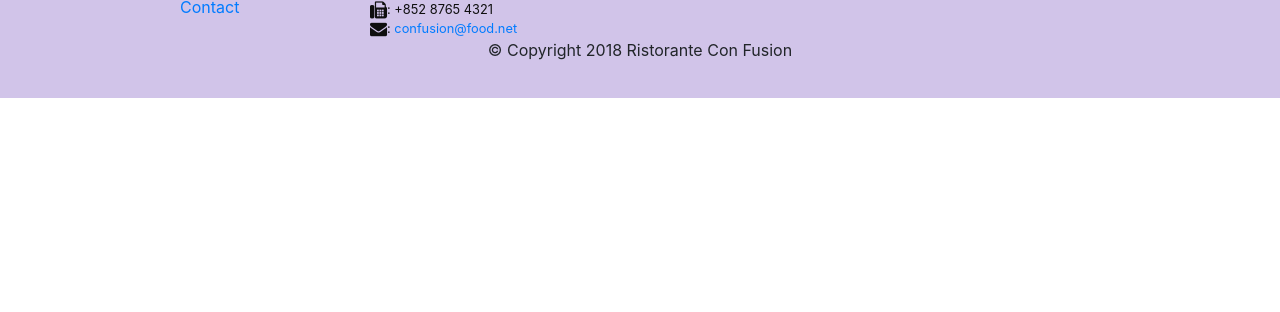
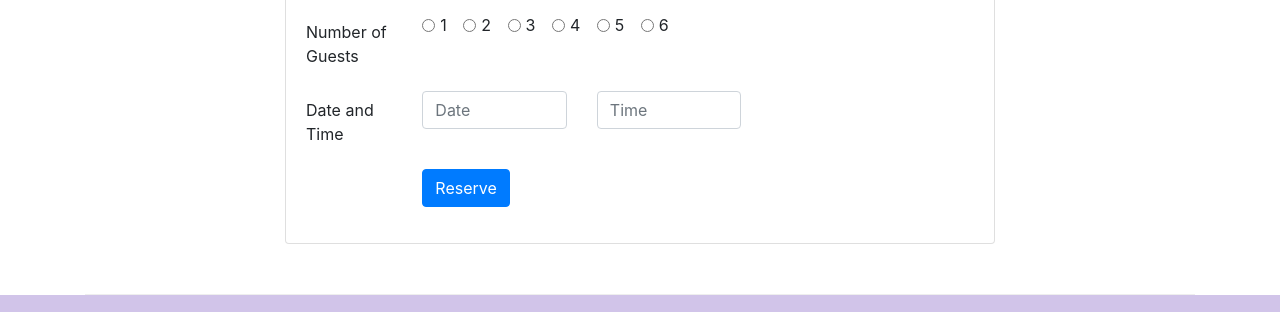
Before and after one commit to isa-fernandes/Confusion, a website: page conFusion/index.html in a window 1280 px wide. Shown: the part 1663-1975 px from the top of the page. Before the commit the page ends 1761 px from the top, so only its background shows below. Drawn offline with nearby package versions, Linux system fonts and the light colour scheme.

Commit message:
Assignment 2: Reserve Table form

```diff
--- a/conFusion/index.html
+++ b/conFusion/index.html
@@ -41,8 +41,11 @@
                     <h1>Ristorante con Fusion</h1>
                     <p>We take inspiration from the World's best cuisines, and create a unique fusion experience. Our lipsmacking creations will tickle your culinary senses!</p>
                 </div>
-                <div class="col-12 col-sm align-self-center">
+                <div class="col-12 col-sm-3 align-self-center">
                     <img src="img/logo.png" class="img-fluid">
+                </div>
+                <div class="col-12 col-sm-3 align-self-center">
+                    <a class="btn btn-sm btn-block btn-warning p-2" href="#ReserveTable">Reserve Table</a>
                 </div>
             </div>
         </div>
@@ -54,8 +57,7 @@
                 <h3>Our Lipsmacking Culinary Creations</h3>
             </div>
             <div class="media">
-                <img class="d-flex mr-3 img-thumbnail align-self-center"
-                        src="img/uthappizza.png" alt="Uthappizza">
+                <img class="d-flex mr-3 img-thumbnail align-self-center" src="img/uthappizza.png" alt="Uthappizza">
                 <div class="media-body">
                     <h2 class="mt-0">Uthappizza <span class="badge badge-danger">HOT</span><span class="badge badge-pill badge-secondary">$4.99</span></h2>
                     <p class="d-none d-sm-block">A unique combination of Indian Uthappam (pancake) and
@@ -71,9 +73,12 @@
             <div class="col-12 col-sm-4 col-md-3">
                 <h3>This Month's Promotions</h3>
             </div>
-            <div class="col col-sm col-md">
-                <h2>Weekend Grand Buffet</h2>
+            <div class="media col-12 col-sm-8 col-md-9">
+                <div class="media-body">
+                    <h2>Weekend Grand Buffet <span class="badge badge-danger">NEW</span></h2>
                     <p class="d-none d-sm-block">Featuring mouthwatering combinations with a choice of five different salads, six enticing appetizers, six main entrees and five choicest desserts. Free flowing bubbly and soft drinks. All for just $19.99 per person </p>
+                </div>
+                <img src="img/buffet.png" alt="Weekend Grand Buffer" class="d-flex img-thumbnail align-self-center ml-3">
             </div>
         </div>
 
@@ -83,8 +88,7 @@
             </div>
             <div class="col col-sm col-md order-sm-first">
                 <div class="media">
-                    <img class="d-flex mr-3 img-thumbnail align-self-center"
-                            src="img/alberto.png" alt="Alberto Somayya">
+                    <img class="d-flex mr-3 img-thumbnail align-self-center" src="img/alberto.png" alt="Alberto Somayya">
                     <div class="media-body">
                         <h2 class="mt-0">Alberto Somayya</h2>
                         <h4>Executive Chef</h4>
@@ -96,6 +100,67 @@
                     </div>
                 </div>
             </div>
+        </div>
+
+        <div class="row row-content">
+            <div class="col-sm-2"></div>
+            <div class="col-sm-8">
+                <div class="card">
+                    <div class="card-header bg-warning text-white">
+                        <h2 id="ReserveTable">Reserve a Table</h2>
+                    </div>
+                    <div class="card-body">
+                        <form>
+                            <fieldset class="form-group">
+                                <div class="row">
+                                    <legend class=" col-form-label col-sm-2">Number of Guests</legend>
+                                    <div class="col-sm-10">
+                                        <div class="form-check form-check-inline">
+                                            <input type="radio" class="form-check-input" name="numberOfGuests" id="oneGuest" value="1">
+                                            <label class="form-check-label" for="oneGuest">1</label>
+                                        </div>
+                                        <div class="form-check form-check-inline">
+                                            <input type="radio" class="form-check-input" name="numberOfGuests" id="twoGuest" value="2">
+                                            <label class="form-check-label" for="twoGuest">2</label>
+                                        </div>
+                                        <div class="form-check form-check-inline">
+                                            <input type="radio" class="form-check-input" name="numberOfGuests" id="threeGuest" value="3">
+                                            <label class="form-check-label" for="threeGuest">3</label>
+                                        </div>
+                                        <div class="form-check form-check-inline">
+                                            <input type="radio" class="form-check-input" name="numberOfGuests" id="fourGuest" value="4">
+                                            <label class="form-check-label" for="fourGuest">4</label>
+                                        </div>
+                                        <div class="form-check form-check-inline">
+                                            <input type="radio" class="form-check-input" name="numberOfGuests" id="fiveGuest" value="5">
+                                            <label class="form-check-label" for="fiveGuest">5</label>
+                                        </div>
+                                        <div class="form-check form-check-inline">
+                                            <input type="radio" class="form-check-input" name="numberOfGuests" id="sixGuest" value="6">
+                                            <label class="form-check-label" for="sixGuest">6</label>
+                                        </div>
+                                    </div>
+                                </div>
+                            </fieldset>
+                            <div class="form-group row">
+                                <label for="date" class="col-form-label col-sm-2">Date and Time</label>
+                                <div class="col-sm-3">
+                                    <input type="text" class="form-control" placeholder="Date" id="date">
+                                </div>
+                                <div class="col-sm-3">
+                                    <input type="text" class="form-control" placeholder="Time" id="time">
+                                </div>
+                            </div>
+                            <div class="form-group row">
+                                <div class="col-10 offset-sm-2">
+                                    <button class="btn btn-primary">Reserve</button>
+                                </div>
+                            </div>
+                        </form>
+                    </div>
+                </div>
+            </div>
+            <div class="col-sm-2"></div>
         </div>
     </div>
 
```
Lines whose indentation alone changed are shown as unchanged.
